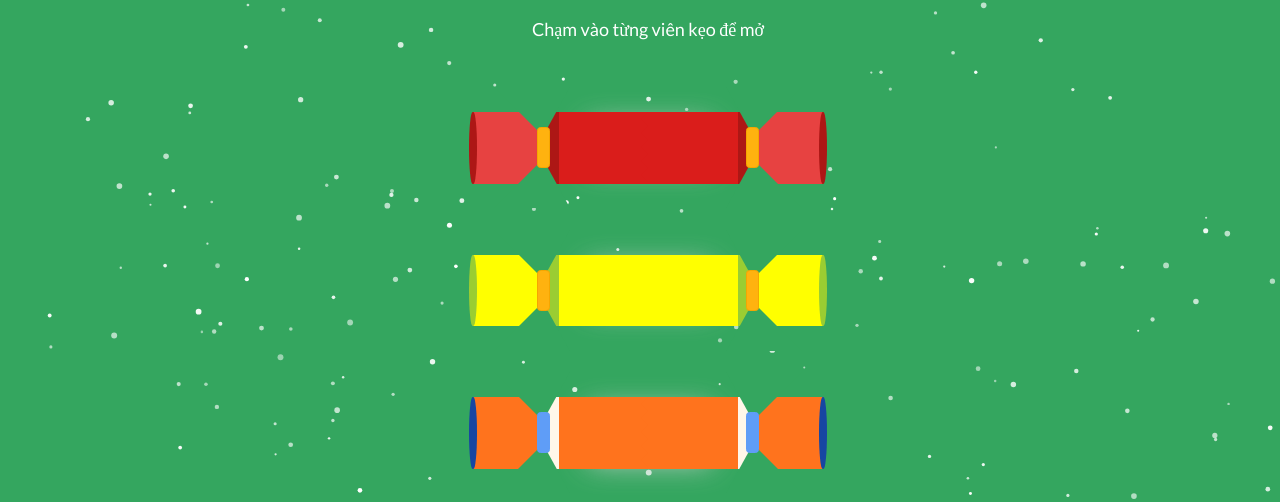
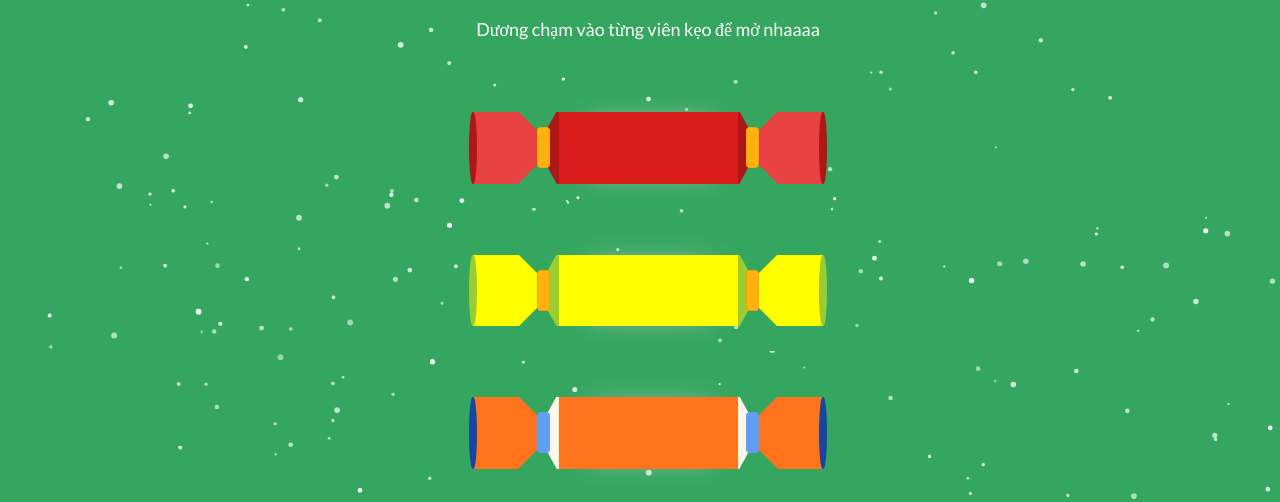
Before and after one commit to duckSern1108/duckSern1108.github.io, a plain HTML site: page index.html in a window 1280 px wide. Shown: the top 502 px of the page. Drawn offline with nearby package versions, Linux system fonts and the light colour scheme; a web font is replaced by a local one.

Commit message:
update message

```diff
--- a/index.css
+++ b/index.css
@@ -122,7 +122,7 @@ body, html {
   background: #ececec;
   color: #6c6c6c;
   text-align: center;
-  font-size: calc(11.4 * 0.9125px);
+  font-size: calc(14 * 0.9125px);
   /* text-transform: uppercase; */
   font-weight: bold;
   font-family: "Shadows Into Light Two", cursive;
--- a/index.html
+++ b/index.html
@@ -17,12 +17,12 @@
   <div class="sky">
   </div>
   <p style="text-align: center; font-size: large;">
-    Chạm vào từng viên kẹo để mở
+    Dương chạm vào từng viên kẹo để mở nhaaaa
   </p>
   <div class='cracker' id='cracker'>
     <div class='cracker-message'>
       <div class='cracker-message__inner'>
-        Giáng sinh vui vẻ nhá!
+        Giáng sinh sắp dến rùi
       </div>
     </div>
     <div class='cracker-left'>
@@ -62,7 +62,7 @@
   <div class='cracker' id='cracker1'>
     <div class='cracker-message'>
       <div class='cracker-message__inner'>
-        Không biết 8h tối nay
+        Hong bít Dương có mún
       </div>
     </div>
     <div class='cracker-left cracker-left-1'>
@@ -102,7 +102,7 @@
   <div class='cracker' id='cracker2'>
     <div class='cracker-message'>
       <div class='cracker-message__inner'>
-        H có ở phòng k để mình qua gửi quà nhỉ?
+        Làm ngùi iu anh hongggg
       </div>
     </div>
     <div class='cracker-left cracker-left-2'>
```
